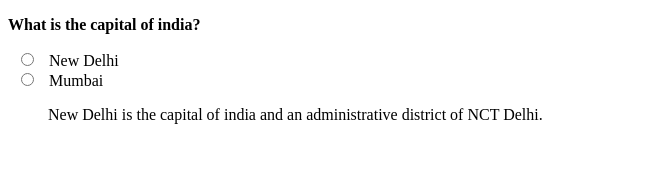
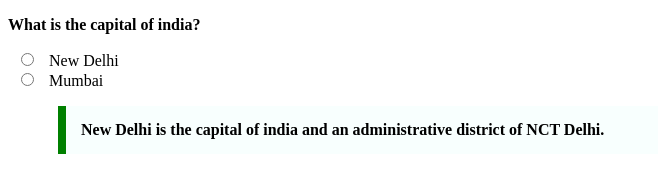
Before and after one commit to acciojob/trivia-avipandit, a website: page main.html in a window 1280 px wide. Shown: the whole page, without its empty margins (0-658 px from the left). Drawn offline with Linux system fonts and the light colour scheme.

Commit message:
Update styles.css

```diff
--- a/styles.css
+++ b/styles.css
@@ -1,2 +1,9 @@
 
-/* Your CSS Code here. */
+.new{
+     max-width:600px;
+     margin: 10px;
+     padding: 15px;
+     border-left: 8px solid green;
+     background-color: #f8fffe;
+     font-weight: bold;
+}
```
